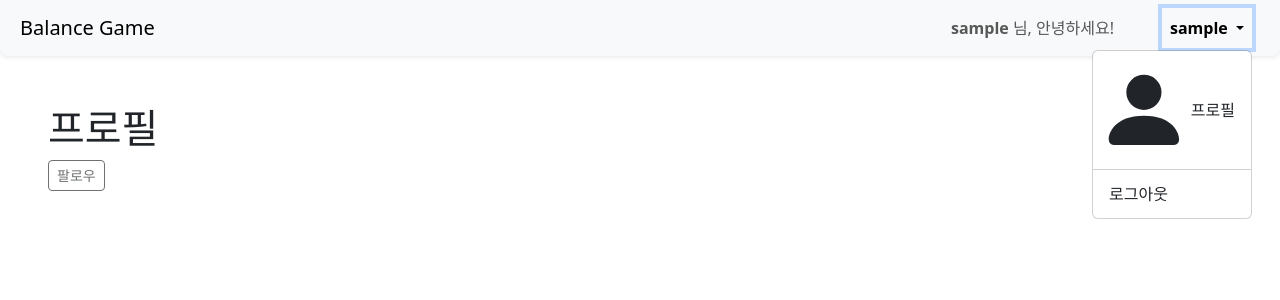
After one commit to j1-y00n/BalanceGame, a Django app: the page made by accounts/models.py in a window 1280 px wide, after a click that opens the changed part. The commit adds this page. Shown: the top 300 px of the page. Run offline with Django 3.2, Linux system fonts and the light colour scheme; the visitor is signed in with stand-in values (Sample User, id 1); data comes from the database, SQL or seed files in the repository.

Commit message:
complete all

```diff
--- a/accounts/models.py
+++ b/accounts/models.py
@@ -2,5 +2,8 @@ from django.db import models
 from django.contrib.auth.models import AbstractUser
 
 # Create your models here.
+
+
 class User(AbstractUser):
-    pass
+    followings = models.ManyToManyField(
+        'self', symmetrical=False, related_name='followers')
--- /dev/null
+++ b/accounts/templates/accounts/profile.html
@@ -0,0 +1,20 @@
+{% extends 'base.html' %} {% block content %}
+<h1>프로필</h1>
+{% if request.user != person %}
+<form action="{% url 'accounts:follow' person.pk %}" method="post">
+  {% csrf_token %} {% if request.user in person.followers.all %}
+  <input class="btn btn-sm btn-outline-dark" type="submit" value="언팔로우" />
+  {% else %}
+  <input class="btn btn-sm btn-outline-dark" type="submit" value="팔로우" />
+  {% endif %}
+</form>
+
+{% else %}
+<input
+  class="btn btn-sm btn-outline-dark"
+  type="button"
+  value="팔로우"
+  disabled
+/>
+
+{% endif %} {% endblock content %}
--- a/accounts/urls.py
+++ b/accounts/urls.py
@@ -6,5 +6,6 @@ urlpatterns = [
     path('login/', views.login, name='login'),
     path('logout/', views.logout, name='logout'),
     path('signup/', views.signup, name='signup'),
-    # path('update/', views.update, name='update'),
+    path('profile/<str:username>/', views.profile, name='profile'),
+    path('<int:user_pk>/follow/', views.follow, name='follow'),
 ]
--- a/accounts/views.py
+++ b/accounts/views.py
@@ -5,8 +5,11 @@ from django.contrib.auth import login as auth_login
 from django.contrib.auth import logout as auth_logout
 from django.contrib.auth.forms import AuthenticationForm
 from django.contrib.auth.decorators import login_required
+from django.contrib.auth import get_user_model
 
 # Create your views here.
+
+
 def login(request):
     if request.method == 'POST':
         form = AuthenticationForm(request, request.POST)
@@ -39,3 +42,28 @@ def signup(request):
 def logout(request):
     auth_logout(request)
     return redirect('posts:index')
+
+
+@login_required
+def profile(request, username):
+    User = get_user_model()
+    person = User.objects.get(username=username)
+    context = {
+        'person': person,
+    }
+    return render(request, 'accounts/profile.html', context)
+
+
+@login_required
+def follow(request, user_pk):
+    User = get_user_model()
+    person = User.objects.get(pk=user_pk)
+
+    if request.user != person:
+        if person.followers.filter(pk=request.user.pk).exists():
+            person.followers.remove(request.user)
+
+        else:
+            person.followers.add(request.user)
+
+    return redirect('accounts:profile', person.username)
--- a/posts/templates/posts/index.html
+++ b/posts/templates/posts/index.html
@@ -1,6 +1,4 @@
-{% extends 'base.html' %} {% block content %}
-<h1>Balance Game</h1>
-{% for post in posts %}
+{% extends 'base.html' %} {% block content %} {% for post in posts %}
 <h6><a href="{% url 'posts:detail' post.pk %}">{{post.title}}</a></h6>
 <hr />
 {% endfor %}
--- a/posts/urls.py
+++ b/posts/urls.py
@@ -7,5 +7,6 @@ urlpatterns = [
     path('<int:post_pk>/', views.detail, name='detail'),
     path('create/', views.create, name='create'),
     path('<int:post_pk>/answer/<str:answer>/', views.answer, name='answer'),
+    path('<int:post_pk>/likes/', views.likes, name='likes'),
 
 ]
--- a/templates/base.html
+++ b/templates/base.html
@@ -1,14 +1,26 @@
-<!doctype html>
+<!DOCTYPE html>
 <html lang="ko">
   <head>
-    <meta charset="utf-8">
-    <meta name="viewport" content="width=device-width, initial-scale=1">
+    <meta charset="utf-8" />
+    <meta name="viewport" content="width=device-width, initial-scale=1" />
     <title>Balance game</title>
-    <link href="https://cdn.jsdelivr.net/npm/bootstrap@5.3.0-alpha3/dist/css/bootstrap.min.css" rel="stylesheet" integrity="sha384-KK94CHFLLe+nY2dmCWGMq91rCGa5gtU4mk92HdvYe+M/SXH301p5ILy+dN9+nJOZ" crossorigin="anonymous">
+    <link
+      href="https://cdn.jsdelivr.net/npm/bootstrap@5.3.0-alpha3/dist/css/bootstrap.min.css"
+      rel="stylesheet"
+      integrity="sha384-KK94CHFLLe+nY2dmCWGMq91rCGa5gtU4mk92HdvYe+M/SXH301p5ILy+dN9+nJOZ"
+      crossorigin="anonymous"
+    />
     {% block style %}{% endblock style %}
   </head>
   <body>
-    {% block content %}{% endblock content %}
-    <script src="https://cdn.jsdelivr.net/npm/bootstrap@5.3.0-alpha3/dist/js/bootstrap.bundle.min.js" integrity="sha384-ENjdO4Dr2bkBIFxQpeoTz1HIcje39Wm4jDKdf19U8gI4ddQ3GYNS7NTKfAdVQSZe" crossorigin="anonymous"></script>
+    {# Navigation Bar #} {% include 'navbar.html' %}
+
+    <main class="p-5">{% block content %}{% endblock content %}</main>
+
+    <script
+      src="https://cdn.jsdelivr.net/npm/bootstrap@5.3.0-alpha3/dist/js/bootstrap.bundle.min.js"
+      integrity="sha384-ENjdO4Dr2bkBIFxQpeoTz1HIcje39Wm4jDKdf19U8gI4ddQ3GYNS7NTKfAdVQSZe"
+      crossorigin="anonymous"
+    ></script>
   </body>
 </html>
--- /dev/null
+++ b/templates/navbar.html
@@ -0,0 +1,74 @@
+<nav
+  class="navbar navbar-expand-lg bg-body-tertiary sticky-top rounded-bottom-3 shadow-sm ps-2"
+>
+  <div class="container-fluid">
+    <a class="navbar-brand" href="{% url 'posts:index' %}">Balance Game</a>
+
+    <div class="d-flex" id="navbarSupportedContent">
+      {% if request.user.is_authenticated %}
+      <span class="navbar-text me-5 align-self-center">
+        <b>{{ request.user }}</b>
+        님, 안녕하세요!
+      </span>
+      {% endif %}
+      <ul class="navbar-nav ms-auto me-3 mb-2 mb-lg-0 d-flex flex-row">
+        {% if request.user.is_authenticated %}
+        <li class="nav-item dropdown">
+          <a
+            class="nav-link dropdown-toggle fw-bold"
+            href="#"
+            role="button"
+            data-bs-toggle="dropdown"
+            aria-expanded="false"
+          >
+            {{ request.user }}
+          </a>
+          <ul
+            class="dropdown-menu"
+            style="position: absolute; left: auto; right: 0"
+          >
+            <li class="">
+              <a
+                class="dropdown-item ps-1 d-flex justify-content-center align-items-center"
+                href="{% url 'accounts:profile' user.username %}"
+              >
+                <svg
+                  xmlns="http://www.w3.org/2000/svg"
+                  fill="currentColor"
+                  class="bi bi-person-fill custom-profile-icon"
+                  viewBox="0 0 16 16"
+                >
+                  <path
+                    d="M3 14s-1 0-1-1 1-4 6-4 6 3 6 4-1 1-1 1H3Zm5-6a3 3 0 1 0 0-6 3 3 0 0 0 0 6Z"
+                  />
+                </svg>
+                <span>프로필</span>
+              </a>
+            </li>
+
+            <li><hr class="dropdown-divider" /></li>
+            <li>
+              <form action="{% url 'accounts:logout' %}" method="post" class="">
+                {% csrf_token %}
+                <button
+                  type="submit"
+                  class="bg-transparent border-0 p-0 w-100 text-start"
+                >
+                  <a class="dropdown-item">로그아웃</a>
+                </button>
+              </form>
+            </li>
+          </ul>
+        </li>
+        {% else %}
+        <li class="nav-item">
+          <a class="nav-link me-3" href="{% url 'accounts:login' %}">로그인</a>
+        </li>
+        <li class="nav-item">
+          <a class="nav-link" href="{% url 'accounts:signup' %}">회원가입</a>
+        </li>
+        {% endif %}
+      </ul>
+    </div>
+  </div>
+</nav>
```
Also changed, not shown: posts/models.py (+9 -0 lines), posts/templates/posts/detail.html (+45 -11 lines), posts/views.py (+11 -0 lines), accounts/migrations/0001_initial.py, posts/migrations/0001_initial.py.
